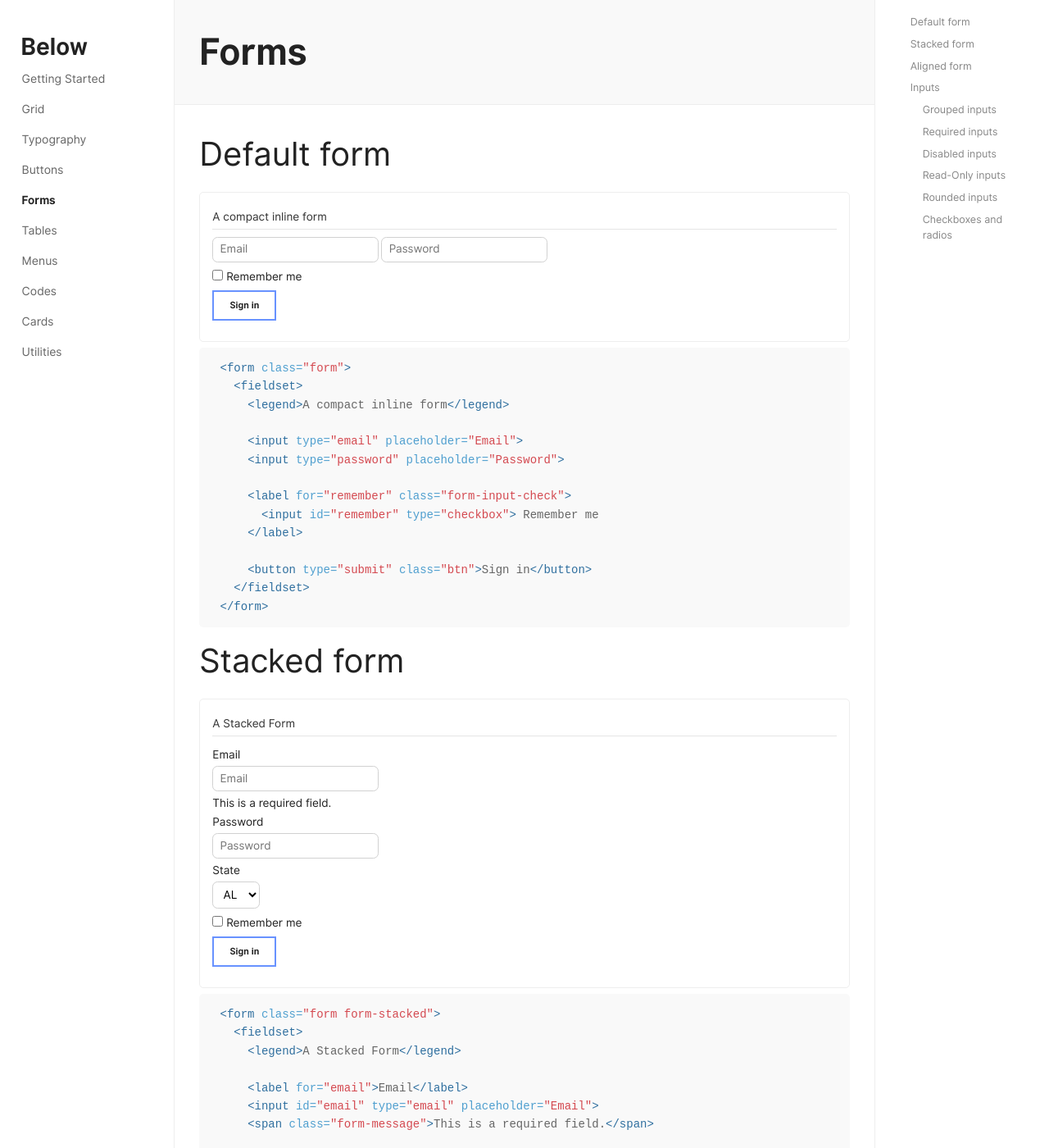
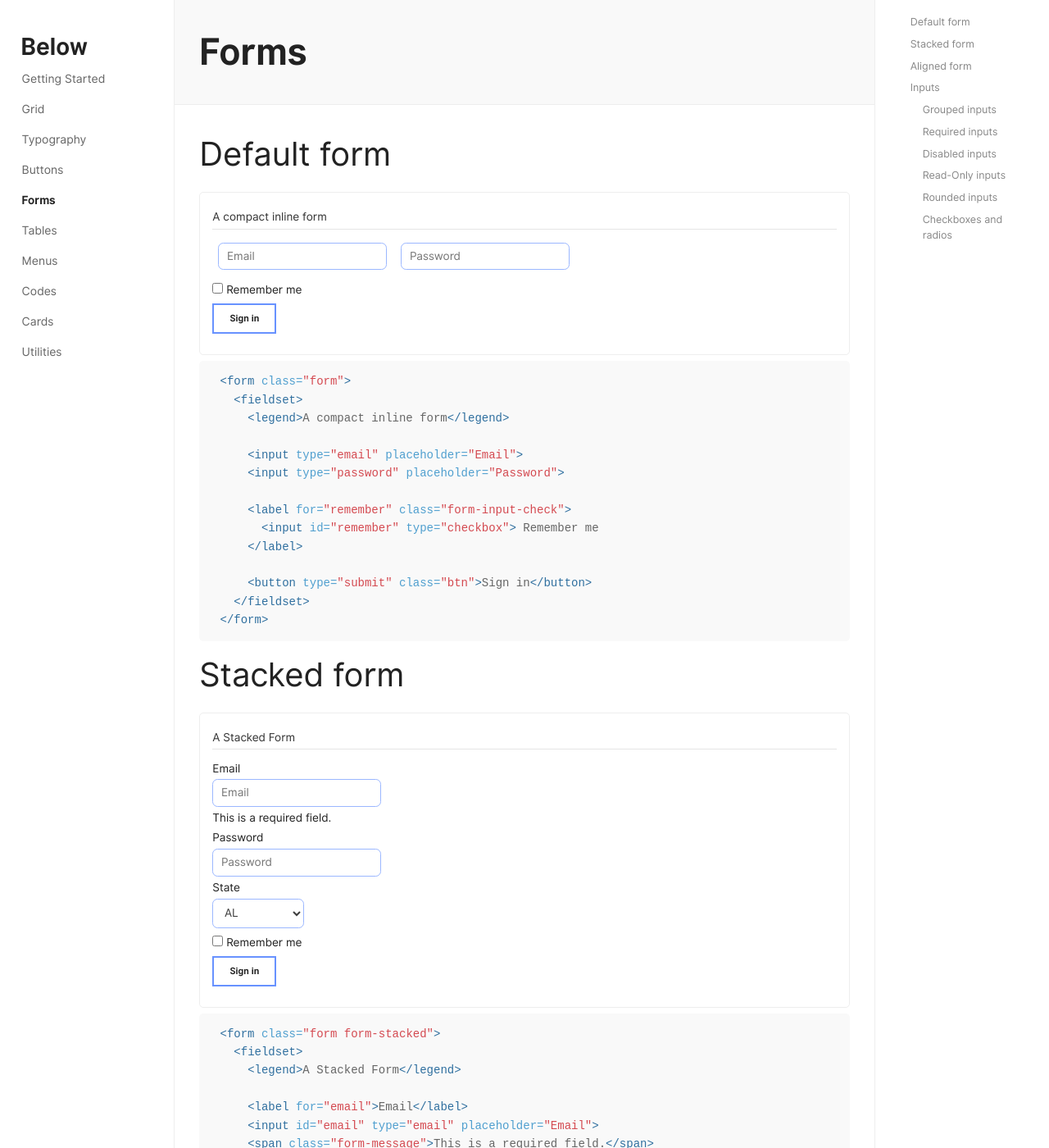
Before and after one commit to innusource/below, a Jekyll site: the page built from 05-forms.md, in a window 1280 px wide and 1400 px high. Shown: the whole window at 82% size. Built offline with Jekyll 4.4.1, drawn with Linux system fonts in a browser that asks for light colours.

Commit message:
forms updated

```diff
--- a/_sass/below/_forms.scss
+++ b/_sass/below/_forms.scss
@@ -9,19 +9,24 @@
   textarea,
   select {
     background-color: transparent;
-    border: 0.1rem solid #d1d1d1;
+    border: 0.1rem solid lighten($primary-color, 30%);
+    // #d1d1d1
     border-radius: .4rem;
-    display: inline-block;
-    vertical-align: middle;
     box-shadow: none;
     box-sizing: inherit;
+    color: #3d3d3d;
+    display: inline-block;
+    margin: 7px;
+    min-width: 7rem;
     padding: .6rem 1.0rem;
-    padding: .5em .6em;
+    padding: .5rem .6rem;
+    vertical-align: middle;
   }
   fieldset {
+    border: 0;
     margin: 0;
     padding: .35em 0 .75em;
-    border: 0;
+
   }
   legend {
     display: block;
```
